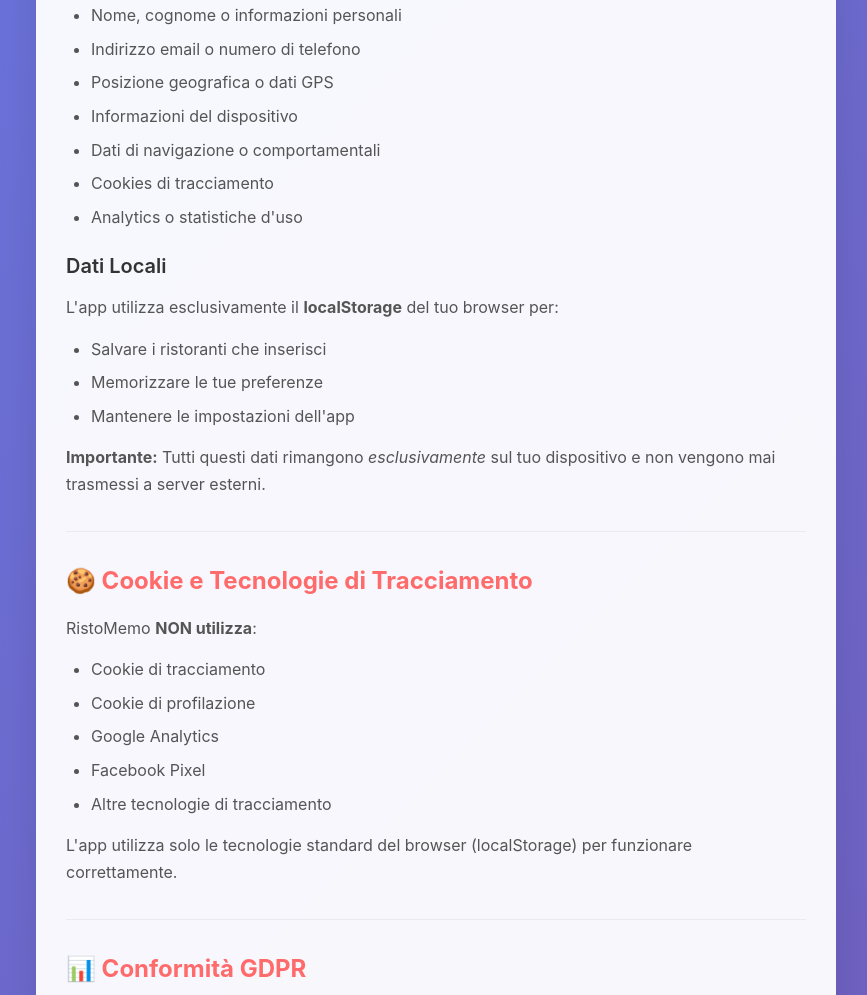
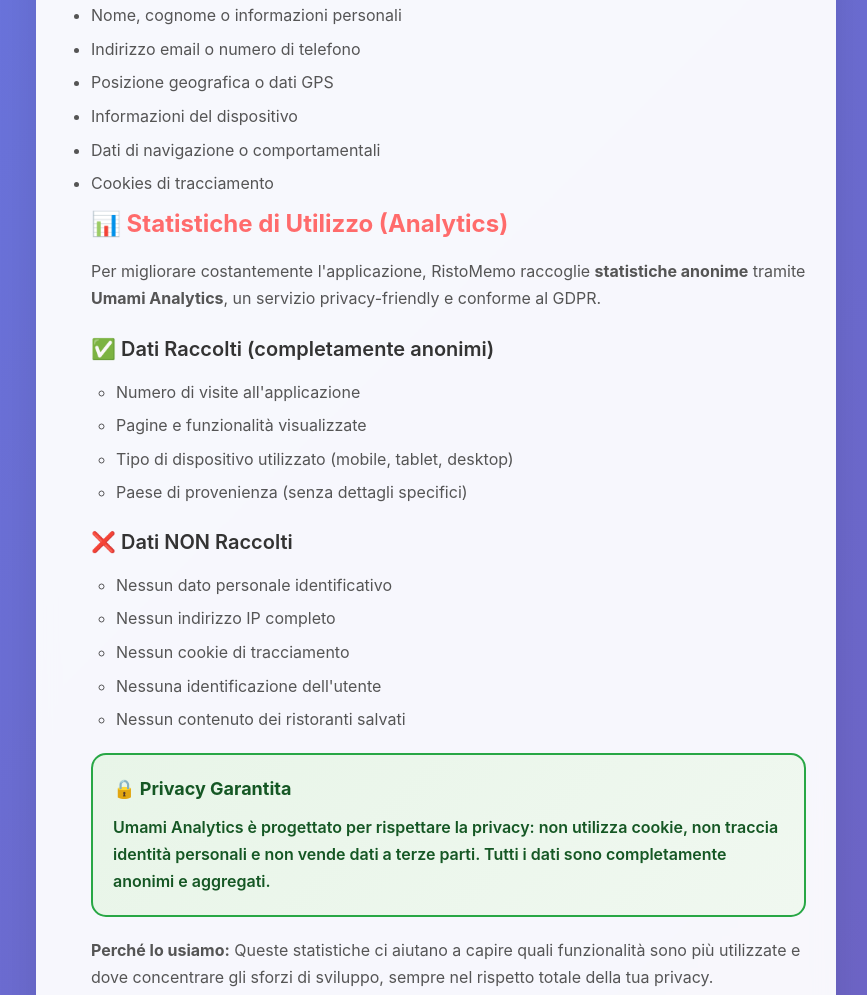
Before and after one commit to Henryx69/RistoMemo, a plain HTML site: page privacy.html in a window 1280 px wide. Shown: the part 1251-2246 px from the top of the page, without its empty margins (204-1071 px from the left). Drawn offline with Linux system fonts and the light colour scheme.

Commit message:
UMAMI agg

```diff
--- a/privacy.html
+++ b/privacy.html
@@ -283,7 +283,35 @@
                     <li>Informazioni del dispositivo</li>
                     <li>Dati di navigazione o comportamentali</li>
                     <li>Cookies di tracciamento</li>
-                    <li>Analytics o statistiche d'uso</li>
+
+<div class="section">
+                <h2>📊 Statistiche di Utilizzo (Analytics)</h2>
+                <p>Per migliorare costantemente l'applicazione, RistoMemo raccoglie <strong>statistiche anonime</strong> tramite <strong>Umami Analytics</strong>, un servizio privacy-friendly e conforme al GDPR.</p>
+
+                <h3>✅ Dati Raccolti (completamente anonimi)</h3>
+                <ul>
+                    <li>Numero di visite all'applicazione</li>
+                    <li>Pagine e funzionalità visualizzate</li>
+                    <li>Tipo di dispositivo utilizzato (mobile, tablet, desktop)</li>
+                    <li>Paese di provenienza (senza dettagli specifici)</li>
+                </ul>
+
+                <h3>❌ Dati NON Raccolti</h3>
+                <ul>
+                    <li>Nessun dato personale identificativo</li>
+                    <li>Nessun indirizzo IP completo</li>
+                    <li>Nessun cookie di tracciamento</li>
+                    <li>Nessuna identificazione dell'utente</li>
+                    <li>Nessun contenuto dei ristoranti salvati</li>
+                </ul>
+
+                <div class="highlight-box">
+                    <h4>🔒 Privacy Garantita</h4>
+                    <p>Umami Analytics è progettato per rispettare la privacy: non utilizza cookie, non traccia identità personali e non vende dati a terze parti. Tutti i dati sono completamente anonimi e aggregati.</p>
+                </div>
+
+                <p><strong>Perché lo usiamo:</strong> Queste statistiche ci aiutano a capire quali funzionalità sono più utilizzate e dove concentrare gli sforzi di sviluppo, sempre nel rispetto totale della tua privacy.</p>
+            </div>
                 </ul>
 
                 <h3>Dati Locali</h3>
@@ -401,6 +429,14 @@
             PayPal gestisce in modo autonomo e indipendente
             i dati di pagamento secondo la propria privacy policy.
         </li>
+
+<li>
+            <strong>Umami Analytics:</strong>
+            utilizzato automaticamente per raccogliere statistiche anonime sull'uso dell'applicazione.
+            Non traccia identità personali, non usa cookie e rispetta completamente il GDPR.
+            Per maggiori informazioni:
+            <a href="https://umami.is/privacy" target="_blank" style="color: #666; text-decoration: underline;">Privacy Policy Umami</a>
+        </li>
     </ul>
     <p>
         <strong>Importante:</strong>
@@ -414,7 +450,7 @@
         <div class="footer">
             <p><strong>© 2025 Enrico Sarri – RistoMemo è software open source (GNU AGPL v3.0)
 </strong></p>
-            <p>RistoMemo v1.3.0 - Privacy Policy creata il 29/07/2024, aggiornata al 22/10/2025</p>
+            <p>RistoMemo v1.3.0 - Privacy Policy creata il 29/07/2024, aggiornata al 19/01/2026</p>
             <p style="margin-top: 15px;">
                 <a href="index.html" style="background: #ff6b6b; color: white; padding: 12px 25px; border-radius: 10px; text-decoration: none; font-weight: 600; display: inline-block;">
                     🍽️ Torna a RistoMemo
```
